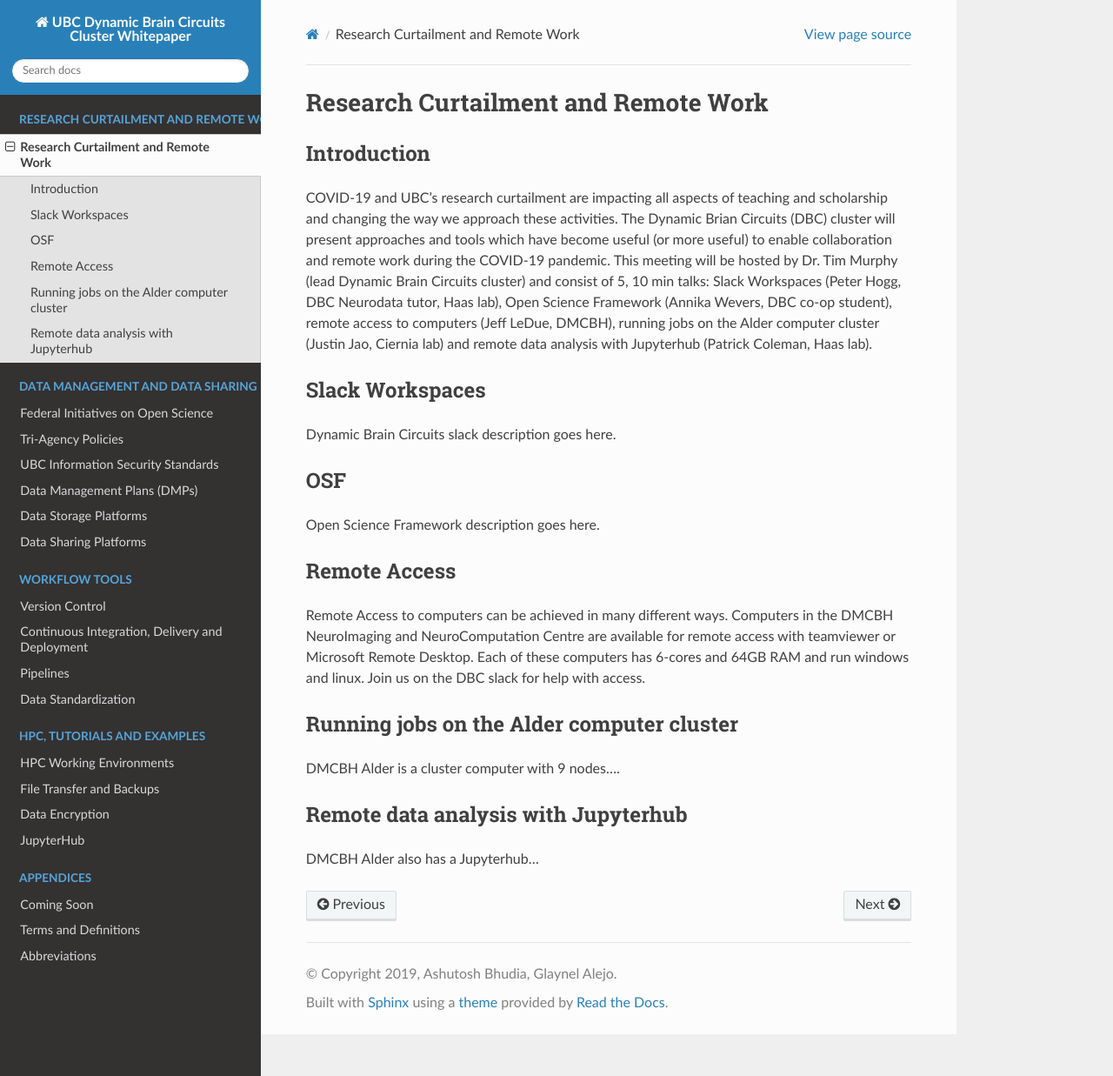
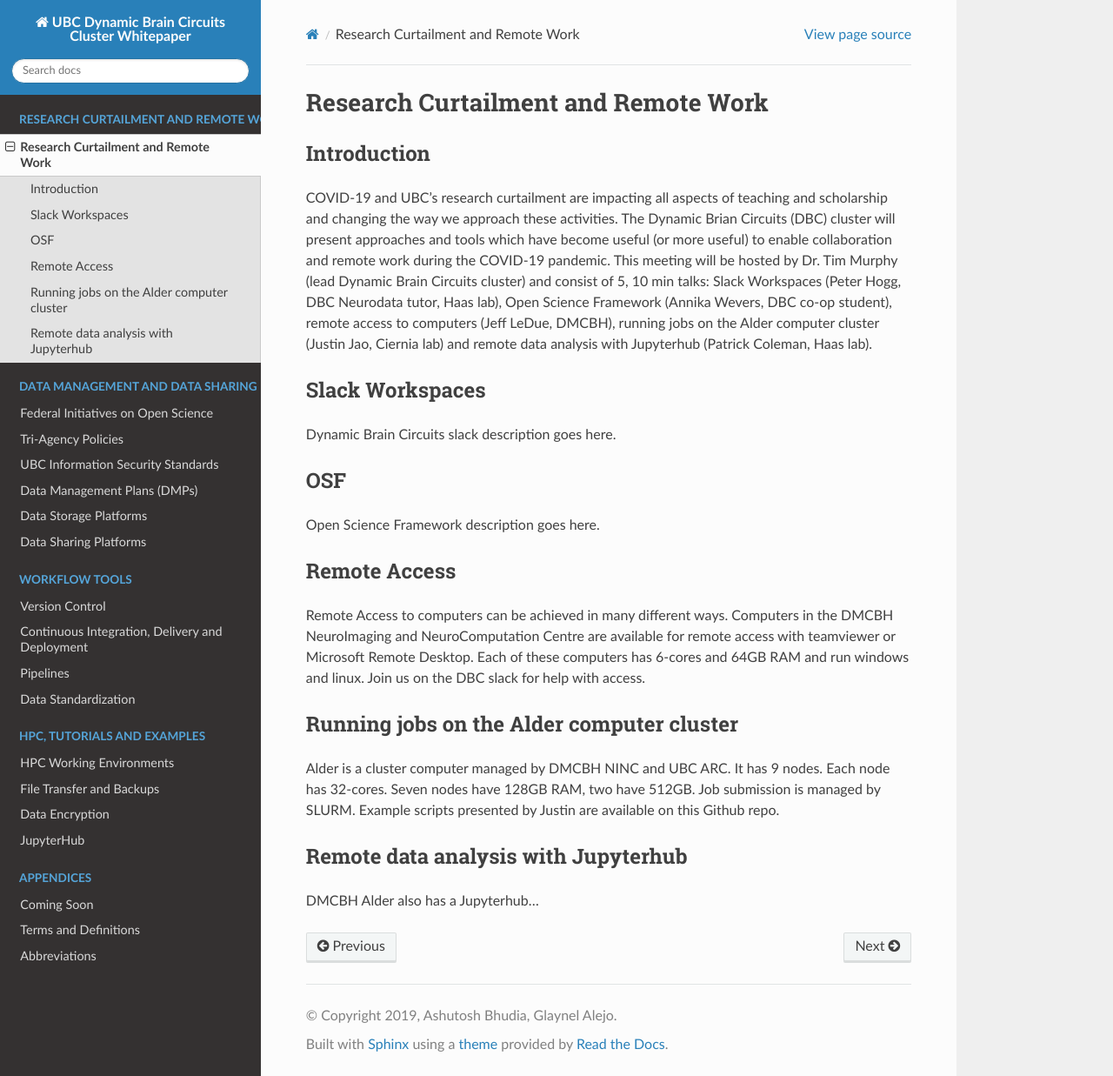
Before and after one commit to ubcbraincircuits/whitepaper, a Sphinx documentation site: the page built from source/covid19/index.rst, in a window 1280 px wide and 1237 px high. Shown: the whole window at 87% size. Built offline with Sphinx 7.4.7 and the Read the Docs theme 2.0.0, drawn with Linux system fonts in a browser that asks for light colours; pages that are not in the unit, such as notebooks, are missing from menus.

Commit message:
added to the alder descriptio
Info about cores and RAM

```diff
--- a/source/covid19/index.rst
+++ b/source/covid19/index.rst
@@ -20,7 +20,7 @@ Remote Access to computers can be achieved in many different ways.  Computers in
 
 Running jobs on the Alder computer cluster
 ============
-DMCBH Alder is a cluster computer with 9 nodes....
+Alder is a cluster computer managed by DMCBH NINC and UBC ARC.  It has 9 nodes.  Each node has 32-cores. Seven nodes have 128GB RAM, two have 512GB.  Job submission is managed by SLURM.  Example scripts presented by Justin are available on this Github repo.
 
 Remote data analysis with Jupyterhub
 ============
```
